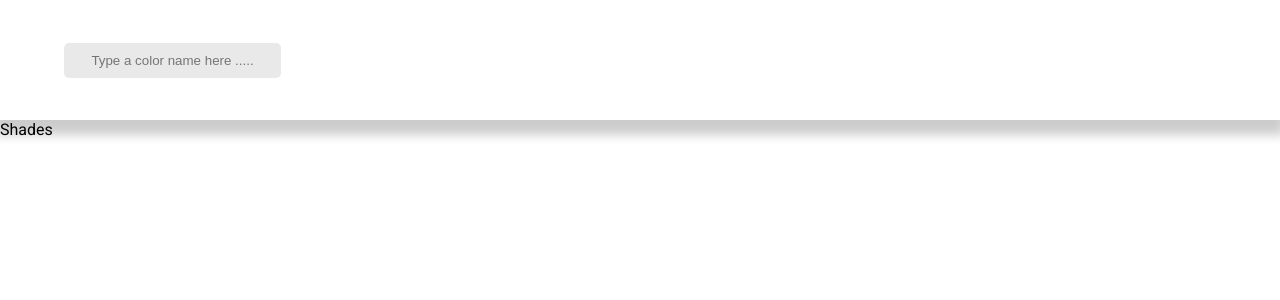
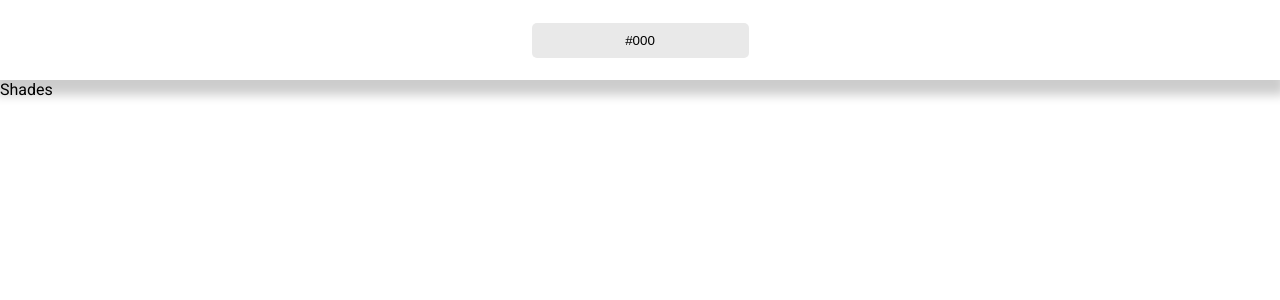
Before and after one commit to HossainRafi/Color_Picker, a React (Create React App) app: page / in a window 1280 px wide. Shown: the top 300 px of the page. Built offline with nearby package versions, Linux system fonts and the light colour scheme.

Commit message:
show data in ui

```diff
--- a/src/App.css
+++ b/src/App.css
@@ -2,13 +2,13 @@
   max-width: 100vw;
   height: 100vh;
   display: grid;
-  grid-template-rows: 15% 85%;
+  grid-template-rows: 10% 90%;
 }
 
 .shade-search {
-  padding: 1rem 4rem;
+  padding: 1rem 1rem;
   display: flex;
-  justify-content: space-between;
+  justify-content: center;
   align-items: center;
   box-shadow: 0px 10px 10px 5px #00000033;
   z-index: 1;
--- a/src/components/ShadeInput.jsx
+++ b/src/components/ShadeInput.jsx
@@ -1,12 +1,13 @@
 import React from "react";
 
-const ShadeInput = () => {
+const ShadeInput = ({ color, onInputChange }) => {
   return (
     <div className="shade-search">
       <input
         type="text"
         className="shade-input"
-        placeholder="Type a color name here ....."
+        onChange={(e) => onInputChange(e.target.value)}
+        value={color}
       />
     </div>
   );
```
